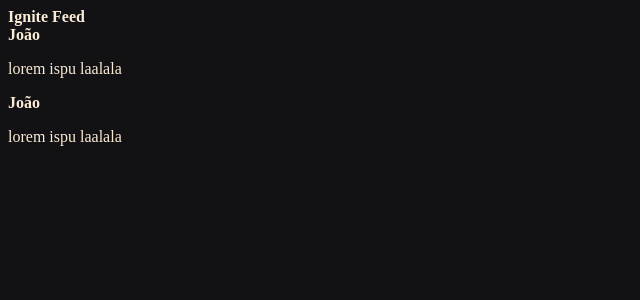
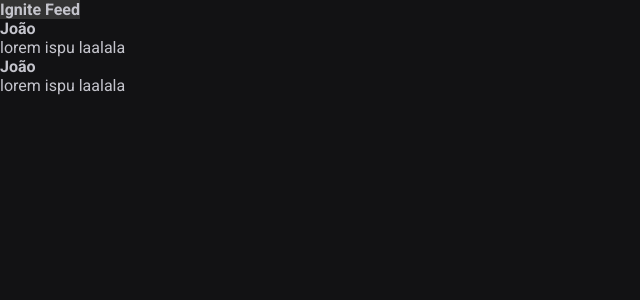
Before and after one commit to marciovin/01-fundamentos-reactjs, a React (Vite) app: page / in a window 1280 px wide. Shown: the top 300 px of the page, without its empty margins (0-640 px from the left). Built offline with nearby package versions, Linux system fonts and the light colour scheme.

Commit message:
css global

```diff
--- a/index.html
+++ b/index.html
@@ -2,12 +2,20 @@
 <html lang="en">
   <head>
     <meta charset="UTF-8" />
+    <link rel="preconnect" href="https://fonts.googleapis.com" />
+    <link rel="preconnect" href="https://fonts.gstatic.com" crossorigin />
+
     <link rel="icon" type="image/svg+xml" href="/vite.svg" />
     <meta name="viewport" content="width=device-width, initial-scale=1.0" />
-    <title>Vite + React</title>
+
+    <link
+      href="https://fonts.googleapis.com/css2?family=Roboto:wght@400;700&display=swap"
+      rel="stylesheet"
+    />
+    <title>Vite App</title>
   </head>
   <body>
-    <div id="root"> </div>
-      <script type="module" src="/src/main.jsx"></script>
-     </body>
+    <div id="root"></div>
+    <script type="module" src="/src/main.jsx"></script>
+  </body>
 </html>
--- a/src/App.jsx
+++ b/src/App.jsx
@@ -3,7 +3,7 @@
 import { Header } from "./components/Header"
 import { Post } from "./Post"
 
-import "./styles.css"
+import "./global.css"
 
 export function App() {
   return (
--- a/src/components/Header.jsx
+++ b/src/components/Header.jsx
@@ -1,5 +1,5 @@
-import "./header.module.css"
+import styles from "./header.module.css"
 
 export function Header() {
-  return <strong className="header">Ignite Feed</strong>
+  return <strong className={styles.header}>Ignite Feed</strong>
 }
--- /dev/null
+++ b/src/global.css
@@ -0,0 +1,30 @@
+:root {
+  --white: #fff;
+  --gray-100: #e1e1e6;
+  --gray-300: #c4c4cc;
+  --gray-400: #8d8d99;
+  --gray-600: #323238;
+  --gray-700: #29292e;
+  --gray-800: #202024;
+  --gray-900: #121214;
+
+  --green-500: #00875f;
+}
+
+* {
+  margin: 0;
+  padding: 0;
+  box-sizing: border-box;
+}
+
+body{
+  background-color: var(--gray-900);
+  color: var(--gray-300);
+  --webkit-font-smoothing: antialiased;
+}
+
+body, input, textarea, button {
+  font-family: 'Roboto', sans-serif;
+  font-weight: 400;
+  font-size: 1rem;
+}
--- a/src/styles.css
+++ /dev/null
@@ -1,5 +0,0 @@
-body {
-  background-color: #121214;
-
-  color: antiquewhite;
-}
```
